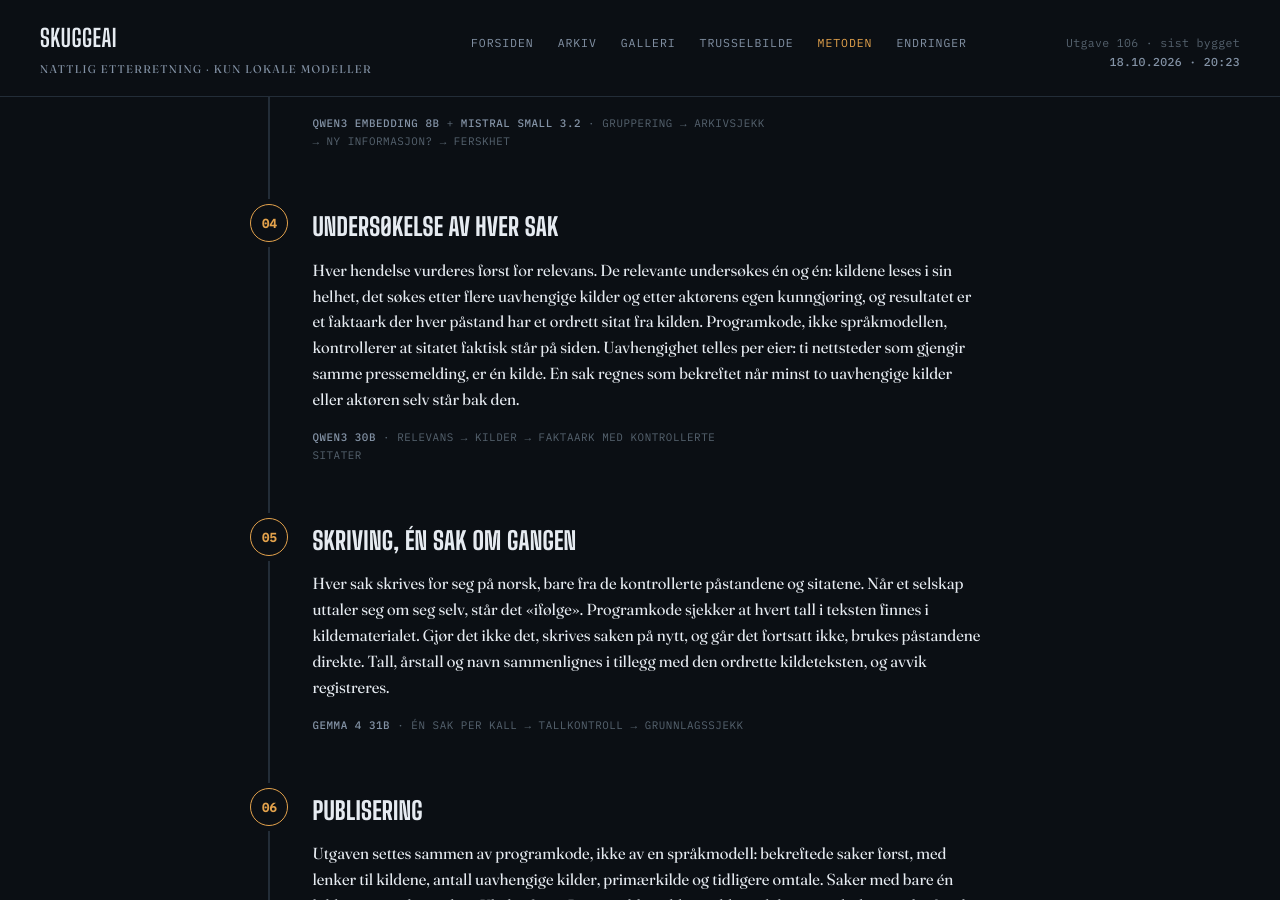
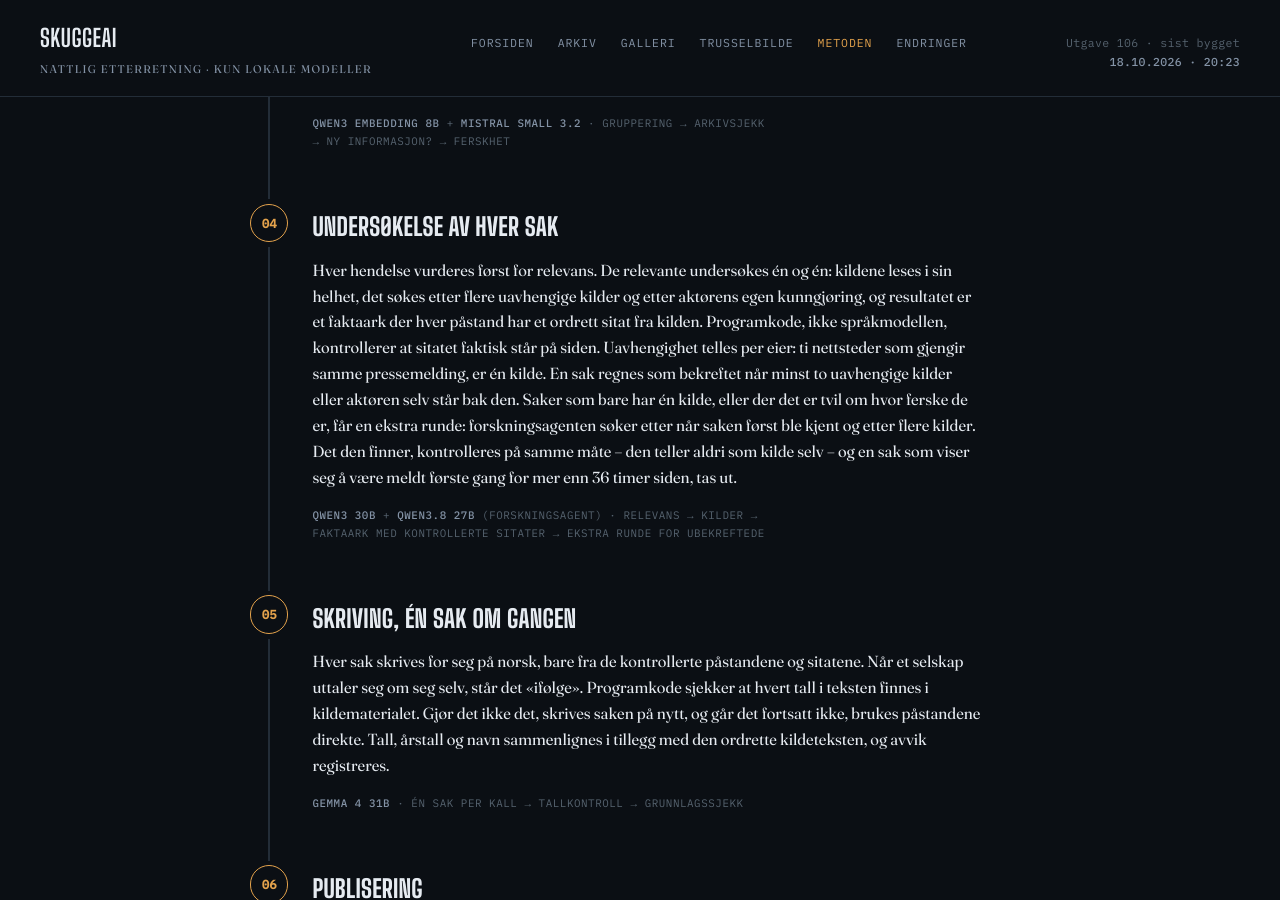
Before and after one commit to Skuggemannen/skuggeai-news, a Jekyll site: the page built from metoden.html, in a window 1280 px wide and 900 px high, scrolled down 1325 px. Built offline with Jekyll 4.4.1, drawn with Linux system fonts in a browser that asks for light colours.

Commit message:
Metoden: ekstra runde med forskningsagenten for ubekreftede saker

```diff
--- a/metoden.html
+++ b/metoden.html
@@ -54,8 +54,8 @@
     <div class="stage-rail"><div class="stage-node">04</div><div class="stage-line"></div></div>
     <div class="stage-body">
       <h3 class="stage-name">Undersøkelse av hver sak</h3>
-      <p class="stage-desc">Hver hendelse vurderes først for relevans. De relevante undersøkes én og én: kildene leses i sin helhet, det søkes etter flere uavhengige kilder og etter aktørens egen kunngjøring, og resultatet er et faktaark der hver påstand har et ordrett sitat fra kilden. Programkode, ikke språkmodellen, kontrollerer at sitatet faktisk står på siden. Uavhengighet telles per eier: ti nettsteder som gjengir samme pressemelding, er én kilde. En sak regnes som bekreftet når minst to uavhengige kilder eller aktøren selv står bak den.</p>
-      <p class="stage-meta mono"><b>Qwen3 30B</b> &middot; relevans &rarr; kilder &rarr; faktaark med kontrollerte sitater</p>
+      <p class="stage-desc">Hver hendelse vurderes først for relevans. De relevante undersøkes én og én: kildene leses i sin helhet, det søkes etter flere uavhengige kilder og etter aktørens egen kunngjøring, og resultatet er et faktaark der hver påstand har et ordrett sitat fra kilden. Programkode, ikke språkmodellen, kontrollerer at sitatet faktisk står på siden. Uavhengighet telles per eier: ti nettsteder som gjengir samme pressemelding, er én kilde. En sak regnes som bekreftet når minst to uavhengige kilder eller aktøren selv står bak den. Saker som bare har én kilde, eller der det er tvil om hvor ferske de er, får en ekstra runde: forskningsagenten søker etter når saken først ble kjent og etter flere kilder. Det den finner, kontrolleres på samme måte – den teller aldri som kilde selv – og en sak som viser seg å være meldt første gang for mer enn 36 timer siden, tas ut.</p>
+      <p class="stage-meta mono"><b>Qwen3 30B</b> + <b>Qwen3.8 27B</b> (forskningsagent) &middot; relevans &rarr; kilder &rarr; faktaark med kontrollerte sitater &rarr; ekstra runde for ubekreftede</p>
     </div>
   </div>
 
```
